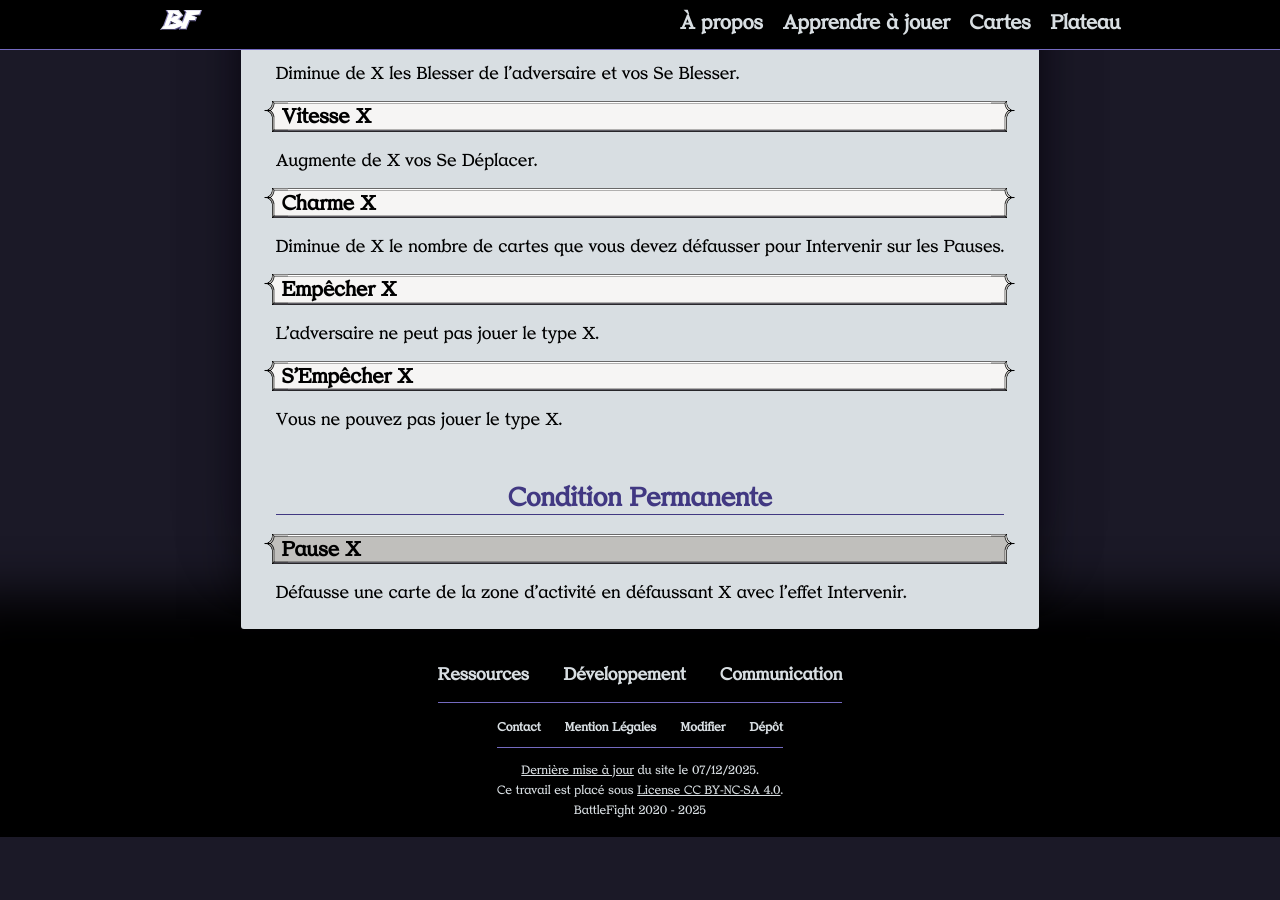
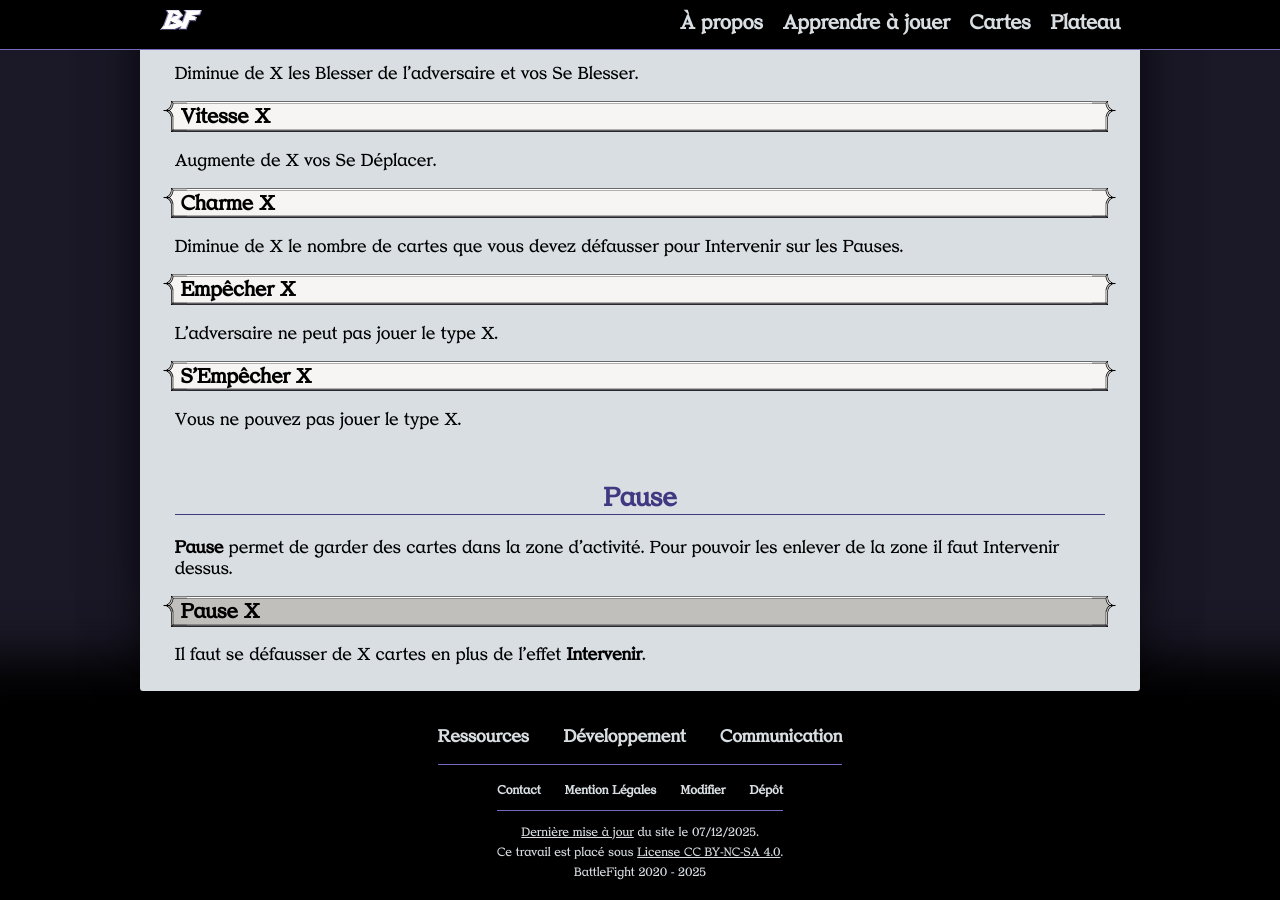
Before and after one commit to dracdrac/BATTLEFIGHT, a Jekyll site: the page built from ressources/glossaire.md, in a window 1280 px wide and 900 px high, scrolled down 1867 px. Built offline with Jekyll 4.4.1, drawn with Linux system fonts in a browser that asks for light colours; our own code applies the rules of GitHub Pages for plain Markdown files; the repository's description, which GitHub fills in, is left out; before the commit the page ends 2704 px from its top, so only the background shows below that; some of the changed text lies outside the part shown.

Commit message:
Update glossaire.md

```diff
--- a/ressources/glossaire.md
+++ b/ressources/glossaire.md
@@ -48,7 +48,7 @@
 
 <h3>{% include step.html class='E' text='Intervenir' %}</h3>
 
-Choisir une intervention et l'activer si possible.
+Choisir une Pause et l'activer si vous voulez.
 
 <h3>{% include step.html class='E' text='Se Blesser X' %}</h3>
 
@@ -94,8 +94,10 @@
 Vous ne pouvez pas jouer le type X.
 
 
-## Condition Permanente
+## Pause
+
+**Pause** permet de garder des cartes dans la zone d'activité. Pour pouvoir les enlever de la zone il faut Intervenir dessus.
 
 <h3>{% include step.html class='I' text='Pause X' %}</h3>
 
-Défausse une carte de la zone d'activité en défaussant X avec l'effet Intervenir.
+Il faut se défausser de X cartes en plus de l'effet **Intervenir**.
```
